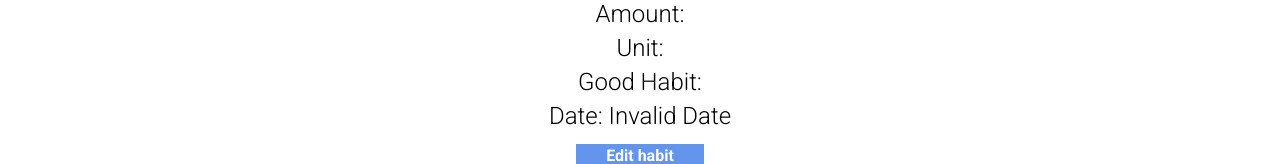
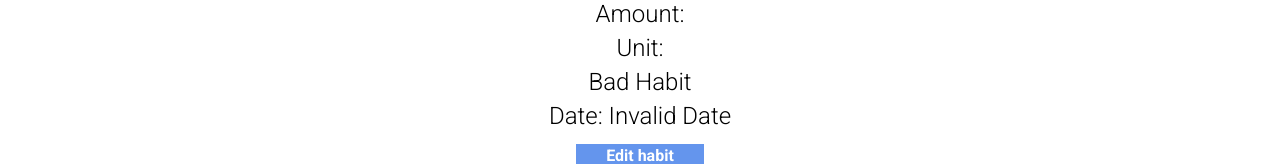
Before and after one commit to TrellinXp/habit-tracker-client, a React (Create React App) app: page /habits/1 in a window 1280 px wide. Shown: the part 326-490 px from the top of the page. Built offline with nearby package versions, Linux system fonts and the light colour scheme; no server answers.

Commit message:
Habit Details Is good Habit

```diff
--- a/src/components/EditHabit.js
+++ b/src/components/EditHabit.js
@@ -34,8 +34,7 @@ class EditHabit extends Component {
         if(this.state.goodHabit === 'on') {
            goodHabit = true;
         }
-        const date = Date.now();
-
+        const date = this.state.date;
 
         event.preventDefault();
 
--- a/src/components/HabitDetails.js
+++ b/src/components/HabitDetails.js
@@ -41,6 +41,12 @@ class HabitDetails extends Component {
         return new Date(this.state.date).toLocaleDateString("en-US");
     }
 
+    isGoodHabit() {
+        return this.state.goodHabit
+        ? "Good Habit"
+        : "Bad Habit"
+    }
+
     render() {
 
         return (
@@ -51,7 +57,7 @@ class HabitDetails extends Component {
                 <p>Description: {this.state.description}</p>
                 <p>Amount: {this.state.amount}</p>
                 <p>Unit: {this.state.unit}</p>
-                <p>Good Habit: {this.state.goodHabit}</p>
+                <p>{this.isGoodHabit()}</p>
                 <p>Date: {this.getDateString()}</p>
                 </div>
                 <div className="habit-actions">
```
